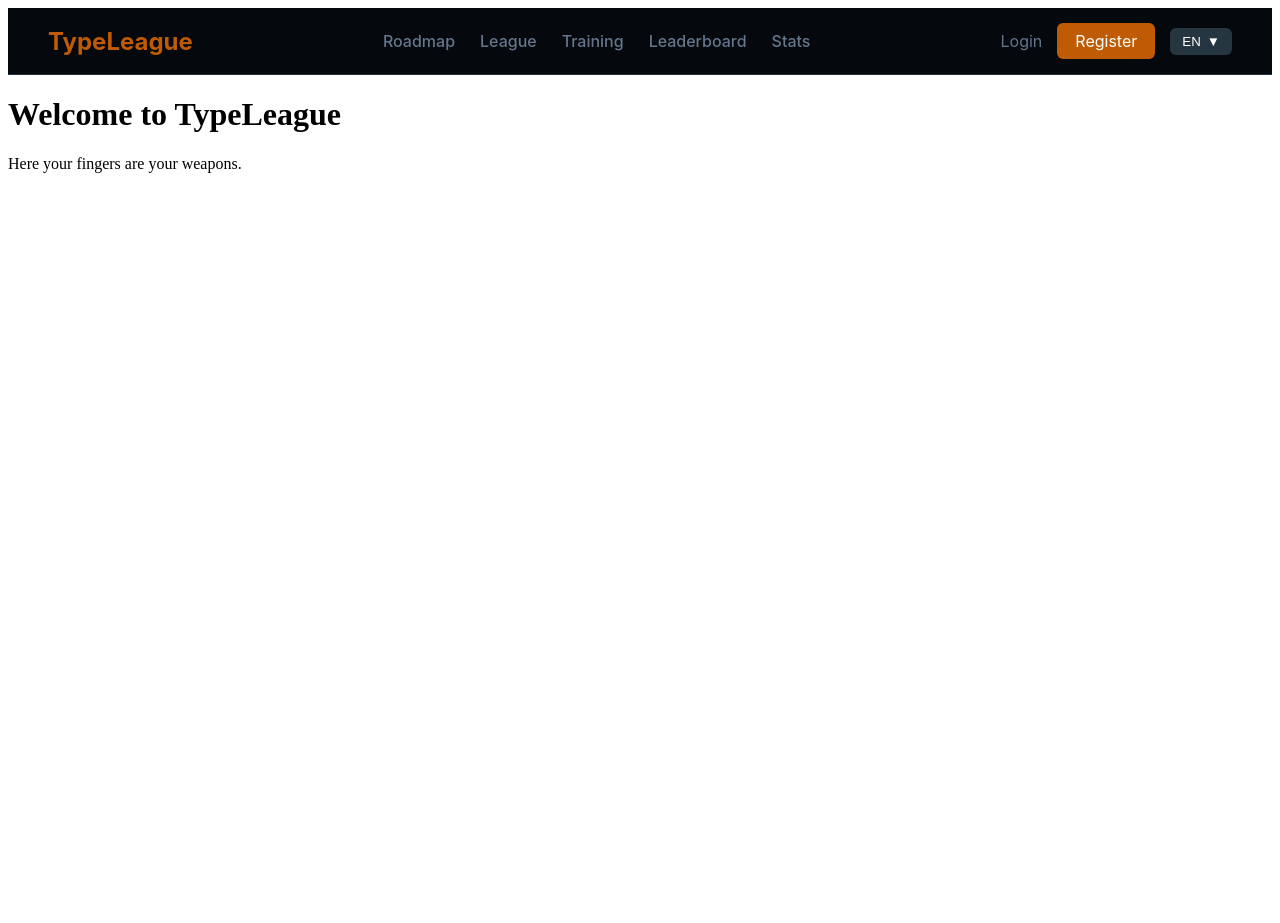
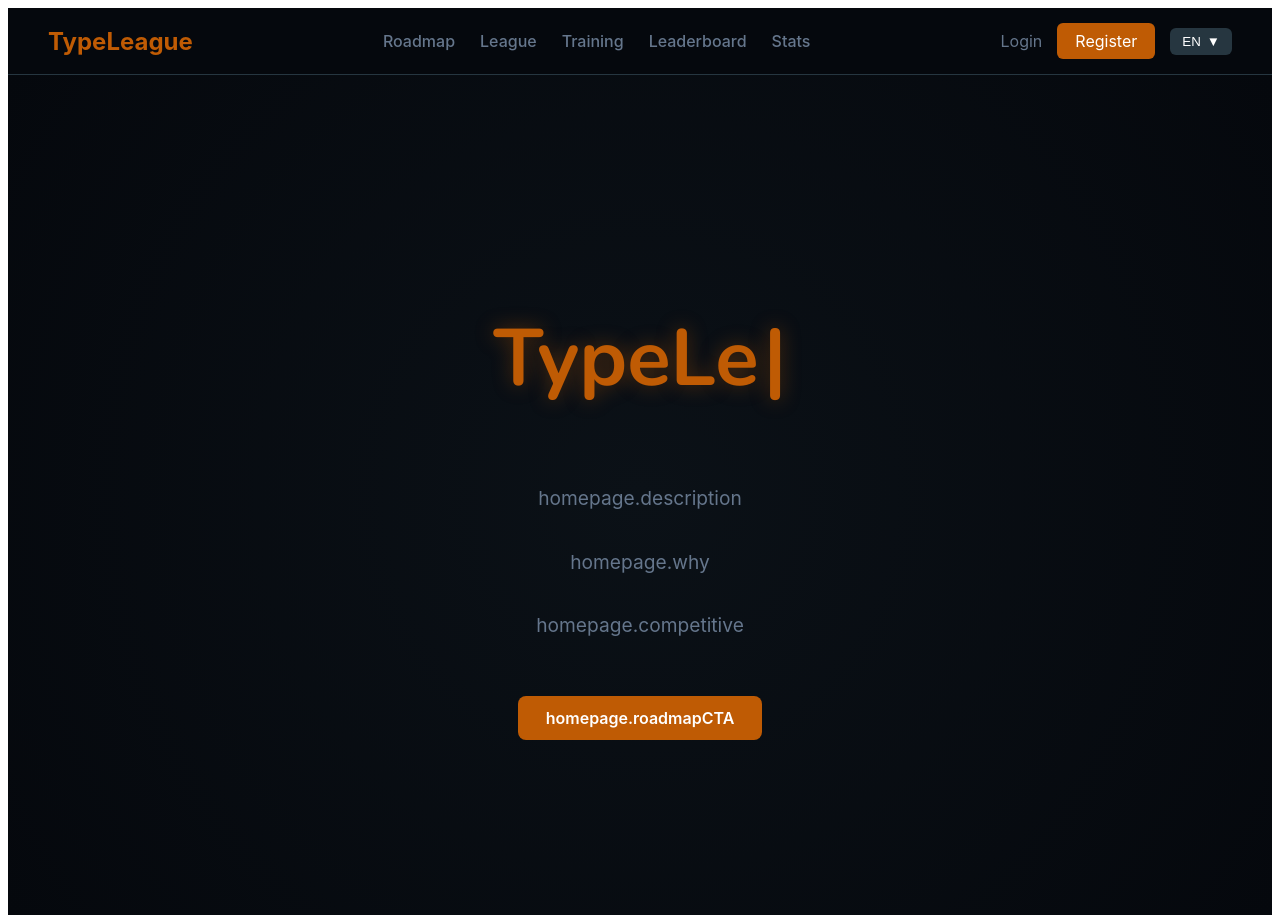
Before and after one commit to Jan-ops-ops/TypeLeague, a Vue app in the folder TypeLeague/: page / in a window 1280 px wide. Before the commit the page ends 800 px from the top, so only its background shows below. Built offline with nearby package versions, Linux system fonts and the light colour scheme.

Commit message:
Homepage designed und Beispiel Text

```diff
--- a/TypeLeague/src/components/homepage.vue
+++ b/TypeLeague/src/components/homepage.vue
@@ -1,16 +1,102 @@
 <script setup lang="ts">
+import { ref, onMounted } from 'vue';
+import { useI18n } from 'vue-i18n';
+
+const { t } = useI18n();
+
+const text = "TypeLeague";
+const displayedText = ref("");
+const isDeleting = ref(false);
+let i = 0;
+
+onMounted(() => {
+  const typingSpeed = 150;
+  const deletingSpeed = 100;
+  const pauseTime = 3000;
+
+  const loop = () => {
+    if (!isDeleting.value) {
+      displayedText.value = text.substring(0, i++);
+      if (i > text.length) {
+        isDeleting.value = true;
+        setTimeout(loop, pauseTime);
+        return;
+      }
+      setTimeout(loop, typingSpeed);
+    } else {
+      displayedText.value = text.substring(0, i--);
+      if (i === 0) isDeleting.value = false;
+      setTimeout(loop, deletingSpeed);
+    }
+  };
+
+  loop();
+});
 </script>
 
 <template>
-<div>
   <div class="home-wrapper">
-    <h1>{{ $t('greeting.message') }}</h1>
-    <p>{{ $t('greeting.description') }}</p>
+    <h1 class="title">{{ displayedText }}<span class="cursor">|</span></h1>
+
+    <p class="description">{{ t('homepage.description') }}</p>
+    <p class="why">{{ t('homepage.why') }}</p>
+    <p class="competitive">{{ t('homepage.competitive') }}</p>
+
+    <router-link class="cta-btn" to="/roadmap">{{ t('homepage.roadmapCTA') }}</router-link>
   </div>
-</div>
-
 </template>
 
 <style scoped>
 
+.home-wrapper {
+  height: 100vh;
+  display: flex;
+  flex-direction: column;
+  justify-content: center;
+  align-items: center;
+  background: radial-gradient(circle at center, #0b1117 0%, #05080D 100%);
+  color: white;
+  text-align: center;
+  padding: 20px;
+}
+
+.title {
+  font-family: 'Nunito', sans-serif;
+  font-size: 5rem;
+  font-weight: 700;
+  color: #BF5B04;
+  text-shadow: 0 0 20px rgba(191,91,4,0.4);
+}
+
+.cursor {
+  margin-left: 5px;
+  animation: blink 1s infinite;
+}
+
+.description, .why, .competitive {
+  margin-top: 20px;
+  font-family: 'Inter', sans-serif;
+  font-size: 1.2rem;
+  color: #65768C;
+  max-width: 600px;
+}
+
+.cta-btn {
+  margin-top: 40px;
+  padding: 12px 28px;
+  background: #BF5B04;
+  color: white;
+  font-family: 'Inter', sans-serif;
+  font-weight: 600;
+  border-radius: 8px;
+  text-decoration: none;
+  transition: all 0.3s ease;
+}
+
+.cta-btn:hover {
+  background: #733917;
+  transform: translateY(-2px);
+}
+
+@keyframes blink { 50% { opacity: 0; } }
 </style>
```
